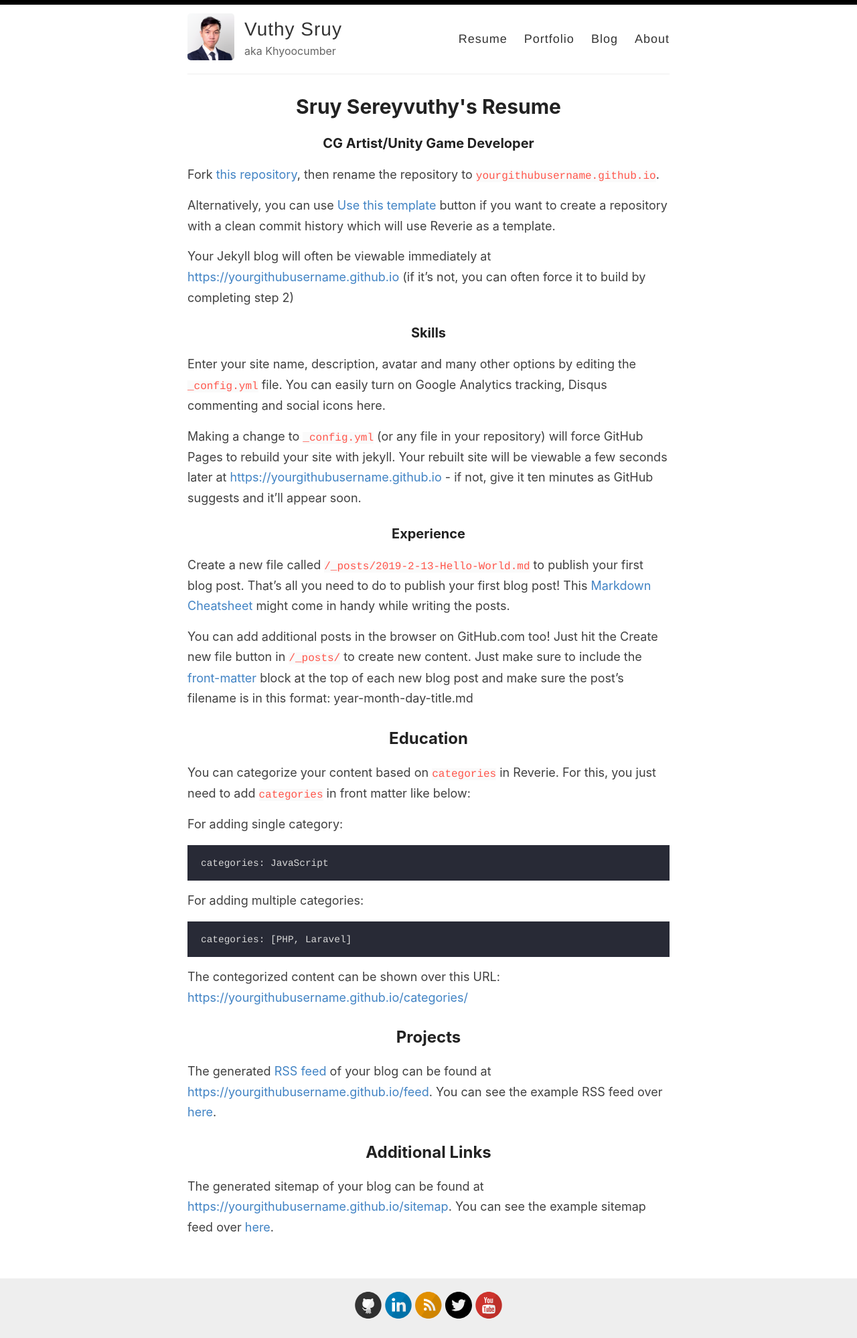
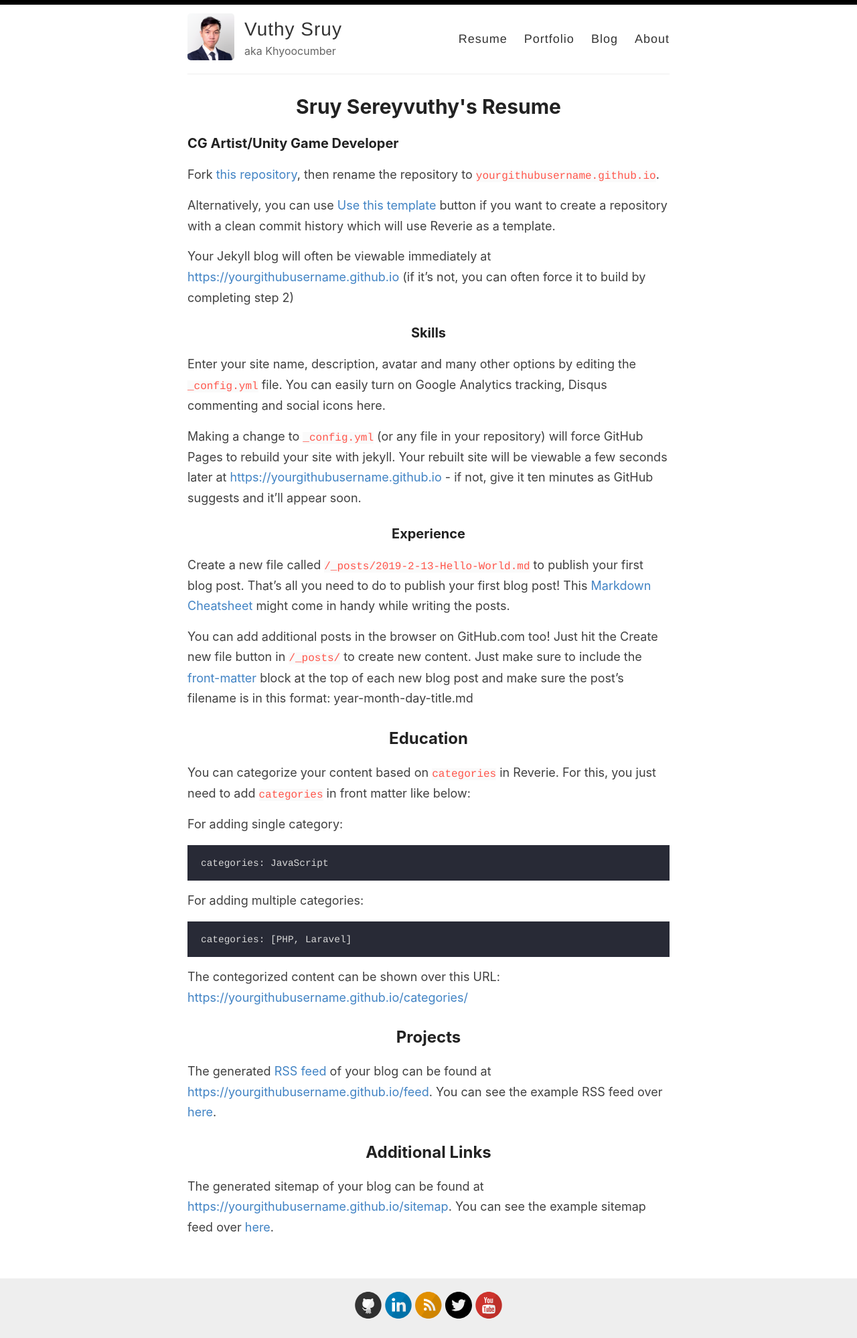
Before and after one commit to VuthySruy/VuthySruy.github.io, a Jekyll site: the page built from _pages/getting-started.md, in a window 1280 px wide. Shown: the whole page at 67% size. Built offline with Jekyll 4.4.1, drawn with Linux system fonts in a browser that asks for light colours.

Commit message:
Update getting-started.md

```diff
--- a/_pages/getting-started.md
+++ b/_pages/getting-started.md
@@ -4,7 +4,7 @@ title: Sruy Sereyvuthy's Resume
 permalink: /getting-started/
 ---
 
-<h3 align="left">CG Artist/Unity Game Developer</h3>
+<h3 style="text-align: left;">CG Artist/Unity Game Developer</h3>
 
 Fork [this repository](https://github.com/amitmerchant1990/reverie), then rename the repository to `yourgithubusername.github.io`.
 
```
